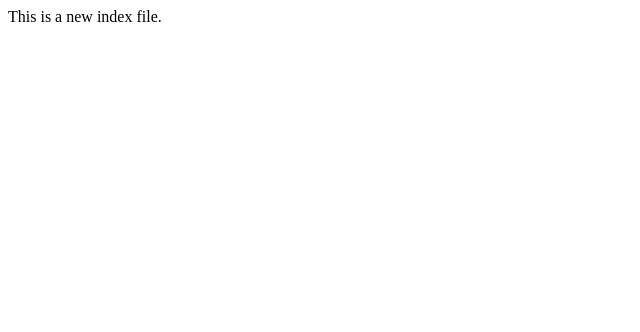
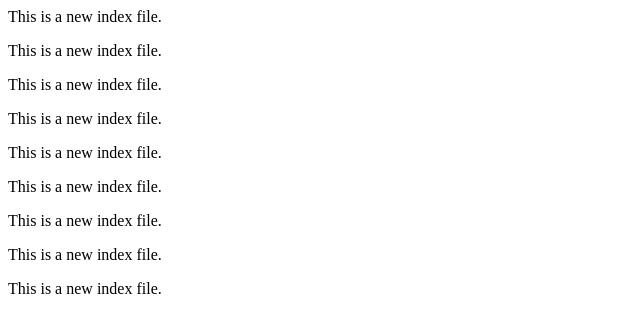
Before and after one commit to doiob/jenkins, a plain HTML site: page index.html in a window 1280 px wide. Shown: the whole page, without its empty margins (0-640 px from the left). Drawn offline with Linux system fonts and the light colour scheme.

Commit message:
index file update

```diff
--- a/index.html
+++ b/index.html
@@ -1,5 +1,13 @@
 <html>
 	<body>
 		<p>This is a new index file.
+		<p>This is a new index file.
+		<p>This is a new index file.
+		<p>This is a new index file.
+		<p>This is a new index file.
+		<p>This is a new index file.
+		<p>This is a new index file.
+		<p>This is a new index file.
+		<p>This is a new index file.
 	</body>
 </html>
```
